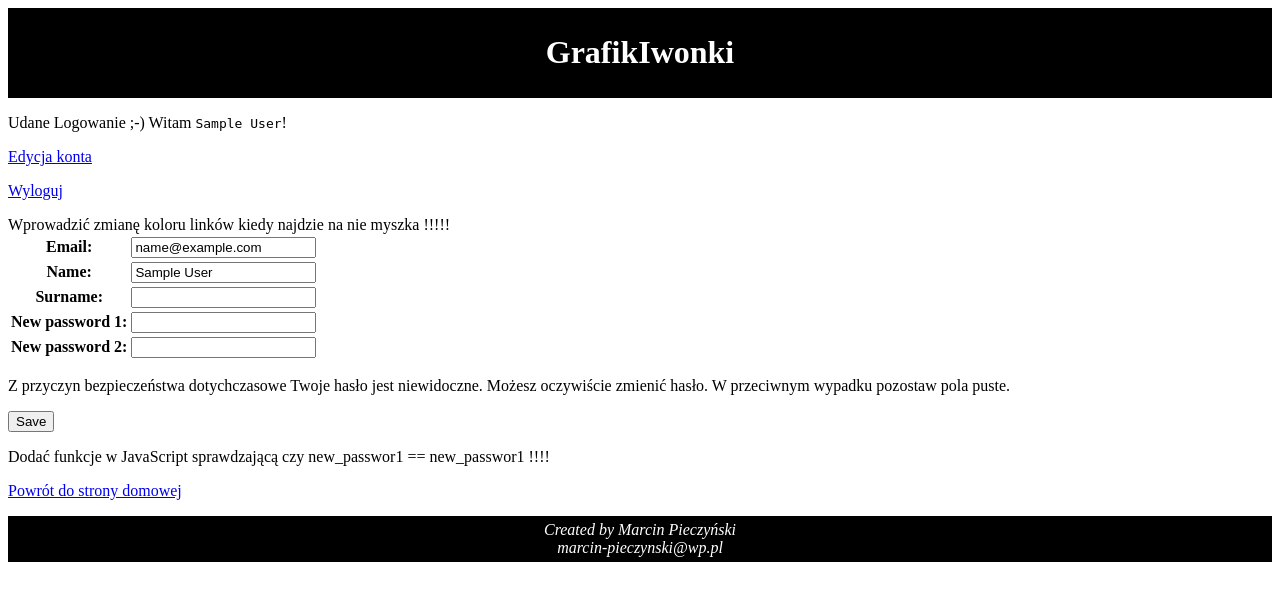
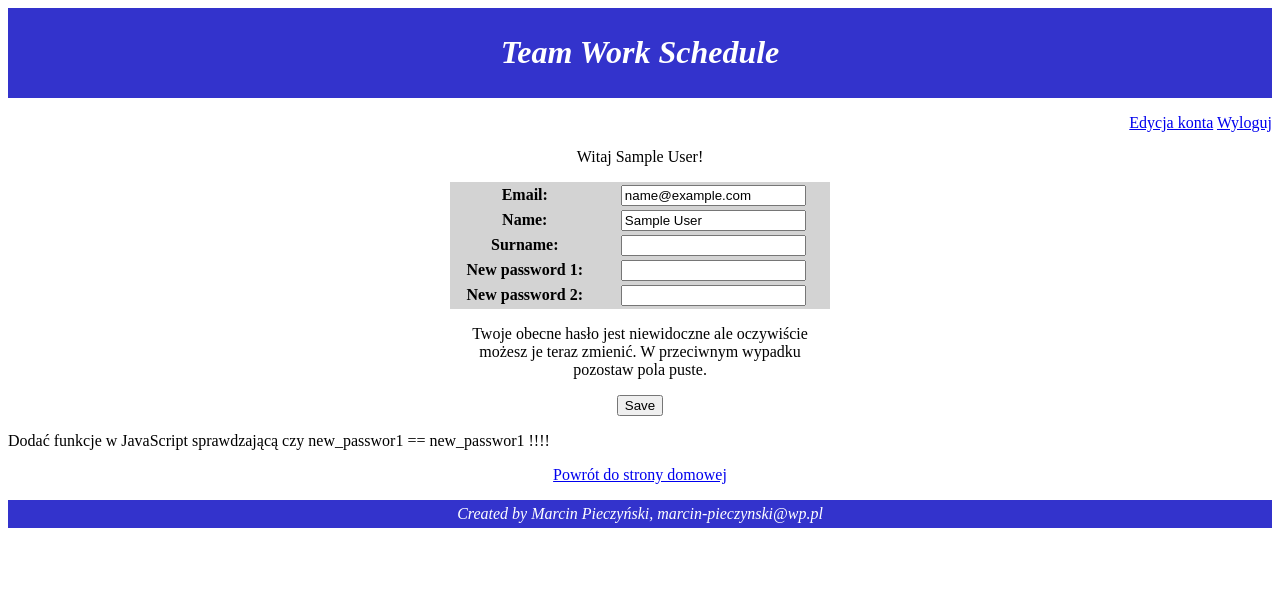
Before and after one commit to piemar1/Schedule-django, a Django app: page /user_account/user_edit/ in a window 1280 px wide. Shown: the top 601 px of the page. Run offline with Django 3.2, Linux system fonts and the light colour scheme; the visitor is signed in with stand-in values (Sample User, id 1).

Commit message:
user_account css changes

```diff
--- a/templates/base.html
+++ b/templates/base.html
@@ -3,21 +3,20 @@
     <head>
         {% block static_files %}{% endblock %}
         <meta charset="utf-8" />
-        <title>{% block page_title %}Grafik{% endblock %}</title>
+        <title>{% block page_title %}TeamWorkSchedule{% endblock %}</title>
     </head>
     <body>
 
-        <div id="header">
-			<h1>GrafikIwonki</h1>
+        <div id="header" style="color:white; background-color:#3333cc; text-align:center; padding:5px;">
+			<h1><i>Team Work Schedule</i></h1>
 		</div>
 
         {% block base_layout %}
         {% endblock %}
 
-		<div id="footer">
+		<div id="footer" style="color:white; background-color:#3333cc; text-align:center; padding:5px;">
 		<address>
-            Created by Marcin Pieczyński <br>
-            marcin-pieczynski@wp.pl
+            Created by Marcin Pieczyński, marcin-pieczynski@wp.pl
         </address>
 		</div>
     </body>
--- a/user_account/static/user_account/style.css
+++ b/user_account/static/user_account/style.css
@@ -1,13 +1,46 @@
-body {
-    background-color: light-grey;
+
+
+
+table#login_table,
+table#register_table,
+table#user_edition_table {
+    text-align:center;
+    width: 100%;
+    background-color: LightGrey ;
 }
 
-#header {
-    background-color:black;
-    color:white;
+#new_user,
+#login,
+#user_edition {
     text-align:center;
-    padding:5px;
-    }
+    margin: auto;
+    width: 30%;
+}
+
+#inactive_user, #wrong_email_pass {
+    text-align:center;
+    color: red
+}
+
+#user_activation_info,
+#user_logout_info,
+#user_is_authenticated,
+#password_edit,
+#account_edit,
+#account_creation,
+#link_after_account_edition {
+    text-align:center;
+}
+
+#edit_logout_links {
+    text-align:right;
+}
+
+
+
+
+
+
 #flash {
     color:green;
     text-align:center;
@@ -16,12 +49,7 @@ body {
 #main {
     background-color:#eeeeee;
     }
-#footer {
-    background-color:black;
-    color:white;
-    text-align:center;
-    padding:5px;
-    }
+
 #new_schedule {
     background-color:#aeeee1;
     float:left;
@@ -37,8 +65,3 @@ body {
     float:left;
     padding:5px
     }
-
-table#login_table, table#register_table {
-    width: 50%;
-    background-color: #f1f1c1;
-}
--- a/user_account/templates/user_account/log_or_new_account.html
+++ b/user_account/templates/user_account/log_or_new_account.html
@@ -3,30 +3,32 @@
 
 {% block base_layout %}
 
+    <div id="login_or_account_creation">
     {% if user.is_authenticated %}
+        <div id="edit_logout_links">
+        <p><a href="{% url 'user_account:user_edit' %}">Edycja konta</a>
+            <a href="{% url 'user_account:logout' %}">Wyloguj</a>
+        </p>
+        </div>
         <div id="user_is_authenticated">
-        <p>Udane Logowanie ;-) Witam <code>{{ user.name }}</code>!</p>
-        <p><a href="{% url 'user_account:user_edit' %}">Edycja konta</a></p>
-        <p><a href="{% url 'user_account:logout' %}">Wyloguj</a></p>
-
-            Wprowadzić zmianę koloru linków kiedy najdzie na nie myszka !!!!!
+            <p>Witaj {{ user.name }}!</p>
         </div>
 
     {% else %}
-        <div id="'introduction">
-            Tutaj wstawić tekst opisujący trochę aplikacje i jej możliwości. !!!!! DO uzupełnienia.
+        <div id="introduction">
         </div>
 
+        <form class='new_user' action="" method="post">
         <div id="new_user">
-        <form class='new_user' action="" method="post">
+
             <table id="register_table">
             <caption><b>Rejestracja nowego użytkownika</b></caption>
             {% csrf_token %}
-            <li id="register_form" class="register_login_form"> {{ forms.new_user.as_table }} </li>
+            {{ forms.new_user.as_table }}
             </table>
             <button name='action' value='new_user' type="submit" onclick="sayHello()">Rejestruj</button>
+        </div>
         </form>
-        </div>
 
 
         <div id="login">
@@ -34,18 +36,23 @@
             <table id="login_table">
             <caption><b>Logowanie</b></caption>
             {% csrf_token %}
-            <li id="login_form" class="register_login_form"> {{ forms.login.as_table }} </li>
+            {{ forms.login.as_table }}
             </table>
             <button name='action' value='login' type="submit">Zaloguj</button>
         </form>
         </div>
     {% endif %}
+    </div>
 
     {% if user_is_active == False %}
+        <div id="inactive_user">
         <p>Uwaga, użytkownik jest nieaktywny, prosze aktywować swoje konto poprzez wykorzystanie linku aktywacyjnego
-        <p>wysłanego na adres mailowy. A aktywacji możliwe będzie zalogowanie.
+        <p>wysłanego na adres mailowy. Po aktywacji możliwe będzie zalogowanie.
+        </div>
     {% elif user_is_none == True %}
+        <div id="wrong_email_pass">
         <p>Uwaga, wprowadzony email oraz hasło nie pasują do siebie, albo użytkownik nie został utworzony.
+        </div>
     {% endif %}
 
     {% block layout %}
--- a/user_account/templates/user_account/success.html
+++ b/user_account/templates/user_account/success.html
@@ -2,10 +2,11 @@
 
 {% block layout %}
 
+<div id="account_creation">
     <h1>Gratulacje, Twoje konto zostało utworzone!</h1>
     <br>
     <h1>Na podane przez Ciebie konto email została wysłana wiadomość zawierająca link do pełnej aktywacji konta.</h1>
-
+</div>
 
 <p><a href="{% url 'user_account:register' %}">Powrót do strony logowania</a></p>
 
--- a/user_account/templates/user_account/user_edit.html
+++ b/user_account/templates/user_account/user_edit.html
@@ -2,28 +2,34 @@
 
 
 {% block layout %}
-
+    <div id="user_edition">
     <form action="" method="post">
-        <table>
+        <table id="user_edition_table">
         {% csrf_token %}
         {{ form.as_table }}
         </table>
-        <p>Z przyczyn bezpieczeństwa dotychczasowe Twoje hasło jest niewidoczne.
-            Możesz oczywiście zmienić hasło. W przeciwnym wypadku pozostaw pola puste.
+        <p>Twoje obecne hasło jest niewidoczne ale oczywiście możesz je teraz zmienić.
+            W przeciwnym wypadku pozostaw pola puste.
         <p><input type="submit" value="Save" />
     </form>
+    </div>
 
     <p> Dodać funkcje w JavaScript  sprawdzającą czy new_passwor1 == new_passwor1 !!!!</p>
 
+
     {% if edit_succes %}
+        <div id="account_edit">
         <p>Dokonano zamiany danych konta użytkownika {{user.name}} {{user.surname}}.
+        </div>
     {% endif %}
 
     {% if new_password %}
+        <div id="password_edit">
         <p>Dokonano zamiany hasła dostępu do konta użytkownika {{user.name}} {{user.surname}}.
+        </div>
     {% endif %}
 
-
+    <div id="link_after_account_edition">
     <p><a href="{% url 'user_account:home' %}">Powrót do strony domowej</a></p>
-
+    </div>
 {% endblock %}
--- a/yourworkschedule/urls.py
+++ b/yourworkschedule/urls.py
@@ -15,8 +15,17 @@ Including another URLconf
 """
 from django.conf.urls import url, include
 from django.contrib import admin
+from django.shortcuts import HttpResponseRedirect
+
+
+def view_login(request):
+    """ Funkcja przekierowująca do głównego url aplikacji user_account."""
+    return HttpResponseRedirect("/user_account/")
 
 urlpatterns = [
+
+    # przekierowanie do widoku logiwania z aplikacji user_account przy starcie projektu
+    url(r'^$', view_login),
 
     # ex: /admin/
     url(r'^admin/', admin.site.urls),
```
Also changed, not shown: schedule/static/schedule/style.css (+1 -15 lines), static/style.css (added, +17 -0 lines), user_account/templates/user_account/activate.html (+5 -5 lines), user_account/templates/user_account/logout.html (+5 -4 lines).
